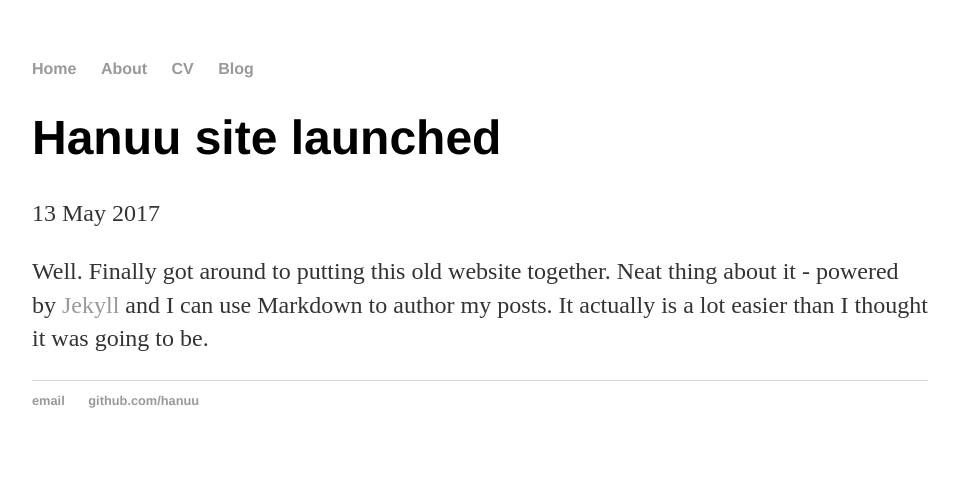
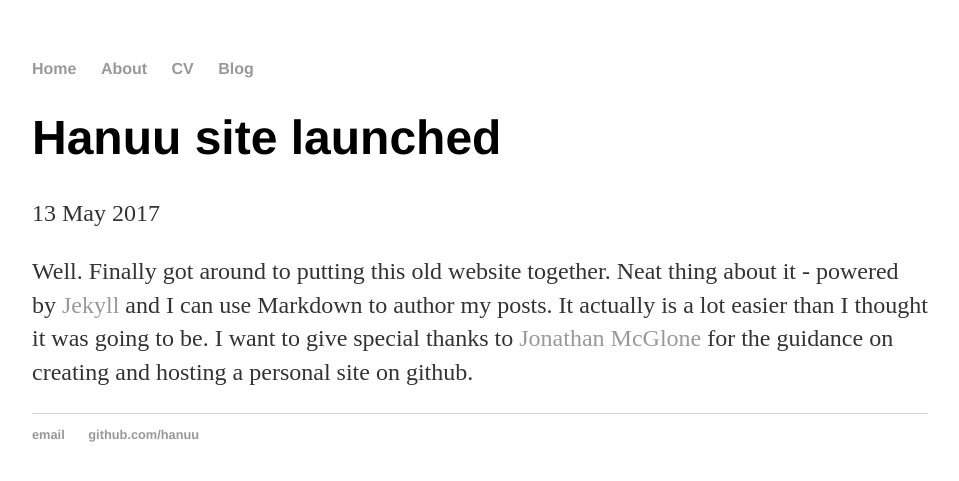
Before and after one commit to Hanuu/Hanuu.github.io, a Jekyll site: the page built from _posts/2017-05-13-site-launched.md, in a window 1280 px wide. Shown: the top 481 px of the page, without its empty margins (160-1119 px from the left). Built offline with Jekyll 4.4.1, drawn with Linux system fonts in a browser that asks for light colours.

Commit message:
first post fix

```diff
--- a/_posts/2017-05-13-site-launched.md
+++ b/_posts/2017-05-13-site-launched.md
@@ -4,4 +4,7 @@ title: "Hanuu site launched"
 date: 2017-05-13
 ---
 
-Well. Finally got around to putting this old website together. Neat thing about it - powered by [Jekyll](http://jekyllrb.com) and I can use Markdown to author my posts. It actually is a lot easier than I thought it was going to be.
+Well. Finally got around to putting this old website together.
+Neat thing about it - powered by [Jekyll](http://jekyllrb.com) and I can use Markdown to author my posts.
+It actually is a lot easier than I thought it was going to be.
+I want to give special thanks to [Jonathan McGlone](http://jmcglone.com/guides/github-pages/) for the guidance on creating and hosting a personal site on github.
```
